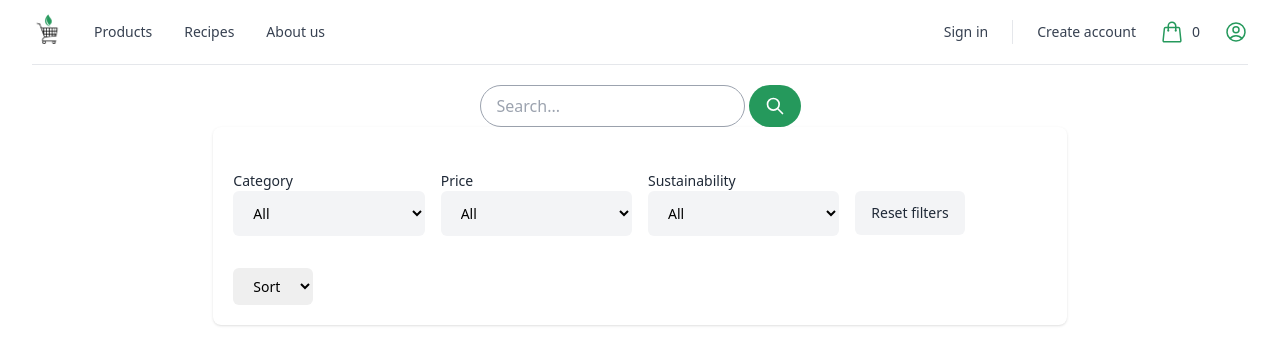
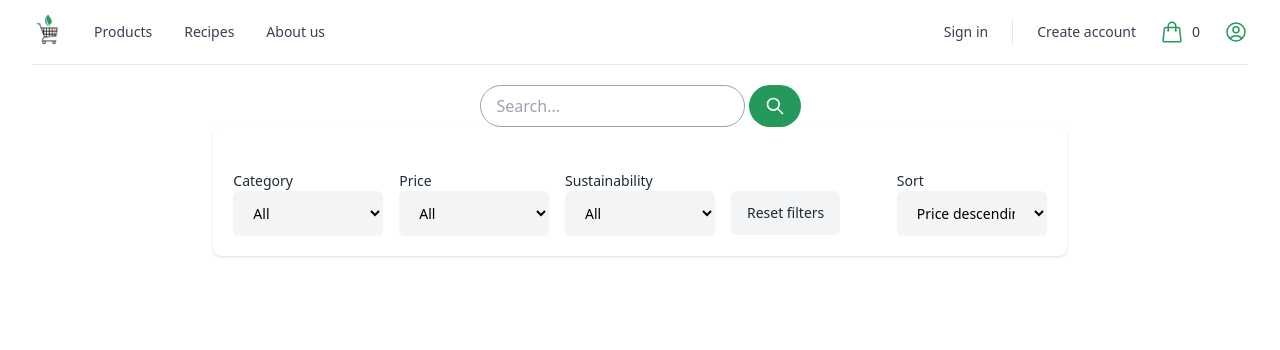
Before and after one commit to Jonas-Grill/sustail, a Next.js app in the folder frontend/: page /products in a window 1280 px wide. Shown: the top 350 px of the page. Built offline with nearby package versions, Linux system fonts and the light colour scheme.

Commit message:
small fix and branch update

```diff
--- a/frontend/components/Filter.tsx
+++ b/frontend/components/Filter.tsx
@@ -1,7 +1,7 @@
 export default function Filter() {
     return (
         <div className="w-full md:w-2/3 shadow p-5 rounded-lg bg-white">
-            <div className="grid grid-cols-2 md:grid-cols-3 xl:grid-cols-4 gap-4 mt-6">
+            <div className="grid grid-cols-2 md:grid-cols-3 xl:grid-cols-5 gap-4 mt-6">
                 <div>
                     <p className="text-gray-800 text-sm ">
                         Category
@@ -47,12 +47,16 @@ export default function Filter() {
                         Reset filters
                     </button>
                 </div>
-                <div className="grid grid-cols-2 md:grid-cols-3 xl:grid-cols-4 gap-4 mt-4">
+                <div>
+                    <p className="text-gray-800 text-sm ">
+                        Sort
+                    </p>
                     <select
-                        className="px-4 py-2 w-20 rounded-md bg-white-200 border-grey-500 focus:border-gray-500 focus:bg-white focus:ring-0 text-sm">
-                        <option value="">Sort</option>
-                        <option value="1000">Price</option>
-                        <option value="2000">Score</option>
+                        className="px-4 py-3 w-full rounded-md bg-gray-100 border-transparent focus:border-gray-500 focus:bg-white focus:ring-0 text-sm">
+                        <option value="">Price descending</option>
+                        <option value="">Price ascending</option>
+                        <option value="">Sustainability score descending</option>
+                        <option value="">Sustainability score ascending</option>
                     </select>
                 </div>
             </div>
```
